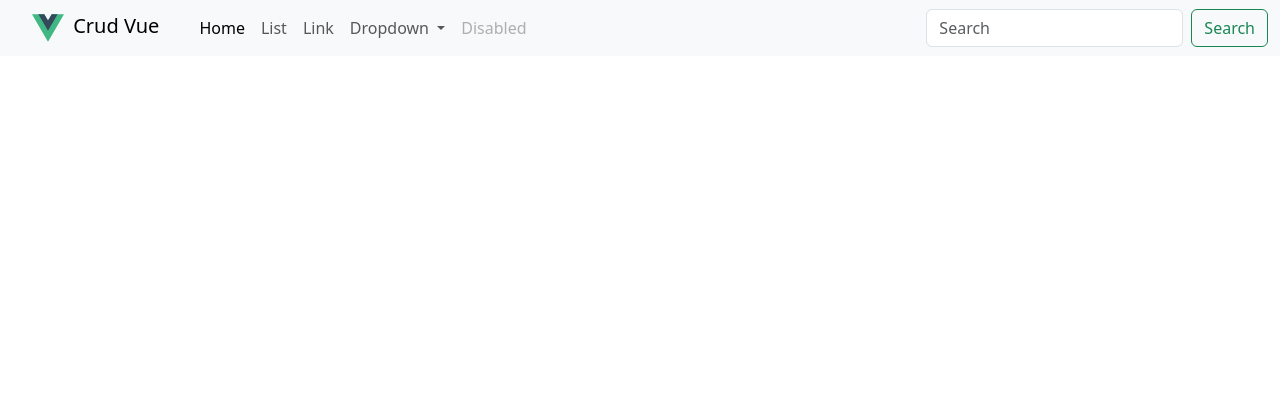
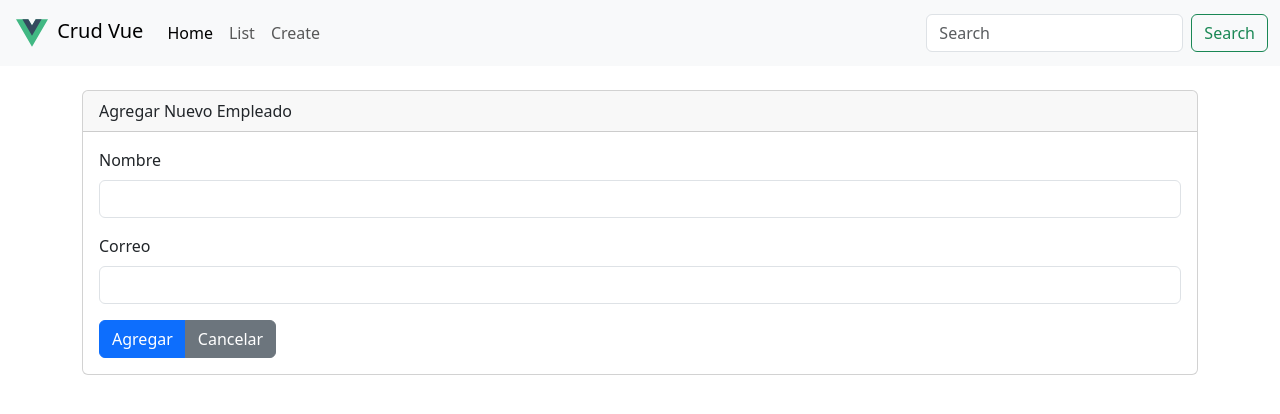
Before and after one commit to ZielGit/crud-vue, a Vue app: page /create in a window 1280 px wide. Shown: the top 414 px of the page. Built offline with nearby package versions, Linux system fonts and the light colour scheme.

Commit message:
feat: Crear empleado

```diff
--- a/src/App.vue
+++ b/src/App.vue
@@ -26,23 +26,9 @@ import { RouterLink, RouterView } from 'vue-router'
             </li>
             <li class="nav-item">
               <RouterLink class="nav-link" to="/list">List</RouterLink>
-              <a class="nav-link" href="#">Link</a>
-            </li>
-            <li class="nav-item dropdown">
-              <a class="nav-link dropdown-toggle" href="#" role="button" data-bs-toggle="dropdown" aria-expanded="false">
-                Dropdown
-              </a>
-              <ul class="dropdown-menu">
-                <li><a class="dropdown-item" href="#">Action</a></li>
-                <li><a class="dropdown-item" href="#">Another action</a></li>
-                <li>
-                  <hr class="dropdown-divider">
-                </li>
-                <li><a class="dropdown-item" href="#">Something else here</a></li>
-              </ul>
             </li>
             <li class="nav-item">
-              <a class="nav-link disabled">Disabled</a>
+              <RouterLink class="nav-link" to="/create">Create</RouterLink>
             </li>
           </ul>
           <form class="d-flex" role="search">
@@ -58,21 +44,5 @@ import { RouterLink, RouterView } from 'vue-router'
 </template>
 
 <style scoped>
-nav a.router-link-exact-active {
-  color: var(--color-text);
-}
 
-nav a.router-link-exact-active:hover {
-  background-color: transparent;
-}
-
-nav a {
-  display: inline-block;
-  padding: 0 1rem;
-  border-left: 1px solid var(--color-border);
-}
-
-nav a:first-of-type {
-  border: 0;
-}
 </style>
--- a/src/components/Create.vue
+++ b/src/components/Create.vue
@@ -1,15 +1,51 @@
 <template>
-    <div>
-
+    <div class="container mt-4">
+        <div class="card">
+            <div class="card-header">Agregar Nuevo Empleado</div>
+            <div class="card-body">
+                <form v-on:submit.prevent="addRegister">
+                    <div class="mb-3">
+                      <label for="name" class="form-label">Nombre</label>
+                      <input type="text" class="form-control" name="" id="name" v-model="employee.name" placeholder="" required>
+                    </div>
+                    <div class="mb-3">
+                      <label for="email" class="form-label">Correo</label>
+                      <input type="email" class="form-control" name="" id="email" v-model="employee.email" placeholder="" required>
+                    </div>
+                    <div class="btn-group" role="group" aria-label="Button group name">
+                        <button type="submit" class="btn btn-primary">Agregar</button>
+                        <router-link :to="{name:'List'}" class="btn btn-secondary">Cancelar</router-link>
+                    </div>
+                </form>
+            </div>
+        </div>
     </div>
 </template>
 
 <script>
 export default {
-    setup () {
-
-
-        return {}
+    data() {
+        return {
+            employee:{}
+        }
+    },
+    methods:{
+        addRegister(){
+            console.log(this.employee);
+            var data = {
+                name:this.employee.name,
+                email:this.employee.email
+            }
+            fetch('http://localhost/employees/?store=1',{
+                method:"POST",
+                body:JSON.stringify(data)
+            })
+            .then(response => response.json())
+            .then((dataResponse) => {
+                console.log(dataResponse);
+                window.location.href='list'
+            })
+        }
     }
 }
 </script>
```
